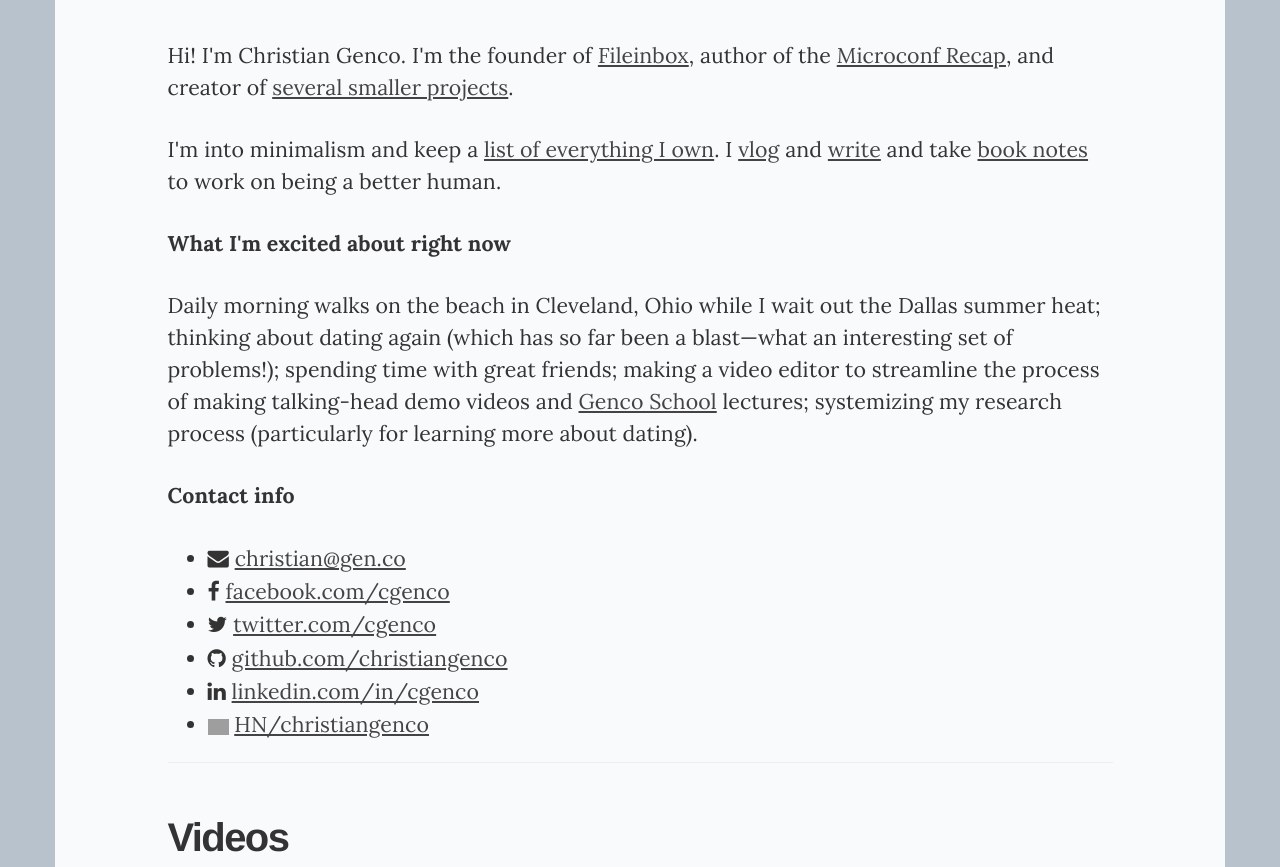
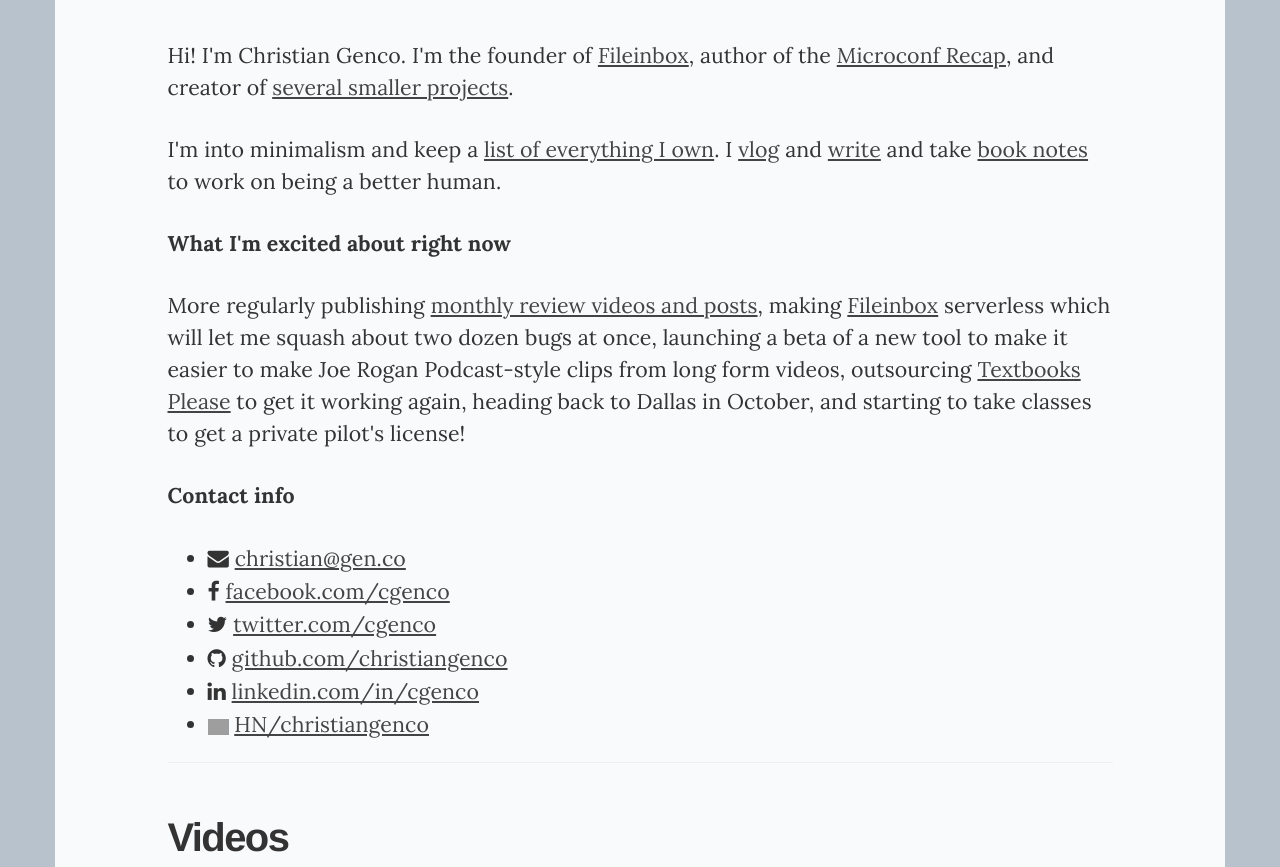
Before and after one commit to christiangenco/christiangenco.github.io, a Jekyll site: the page built from index.html, in a window 1280 px wide and 900 px high, cut to the strip 0-867 px from the top of the window. Built offline with Jekyll 4.4.1, drawn with Linux system fonts in a browser that asks for light colours; nearby versions of some CDN libraries; grey boxes are pictures that could not be loaded.

Commit message:
update what I'm up to now

```diff
--- a/index.html
+++ b/index.html
@@ -29,7 +29,7 @@
     <p><b>What I'm excited about right now</b></p>
 
     <p>
-      Daily morning walks on the beach in Cleveland, Ohio while I wait out the Dallas summer heat; thinking about dating again (which has so far been a blast—what an interesting set of problems!); spending time with great friends; making a video editor to streamline the process of making talking-head demo videos and <a href="https://school.gen.co">Genco School</a> lectures; systemizing my research process (particularly for learning more about dating).
+      More regularly publishing <a href="https://youtu.be/04yJVcdM-Qo">monthly review videos and posts</a>, making <a href="https://fileinbox.com">Fileinbox</a> serverless which will let me squash about two dozen bugs at once, launching a beta of a new tool to make it easier to make Joe Rogan Podcast-style clips from long form videos, outsourcing <a href="https://textbooksplease.com">Textbooks Please</a> to get it working again, heading back to Dallas in October, and starting to take classes to get a private pilot's license!
     </p>
 
     <p><b>Contact info</b></p>
```
